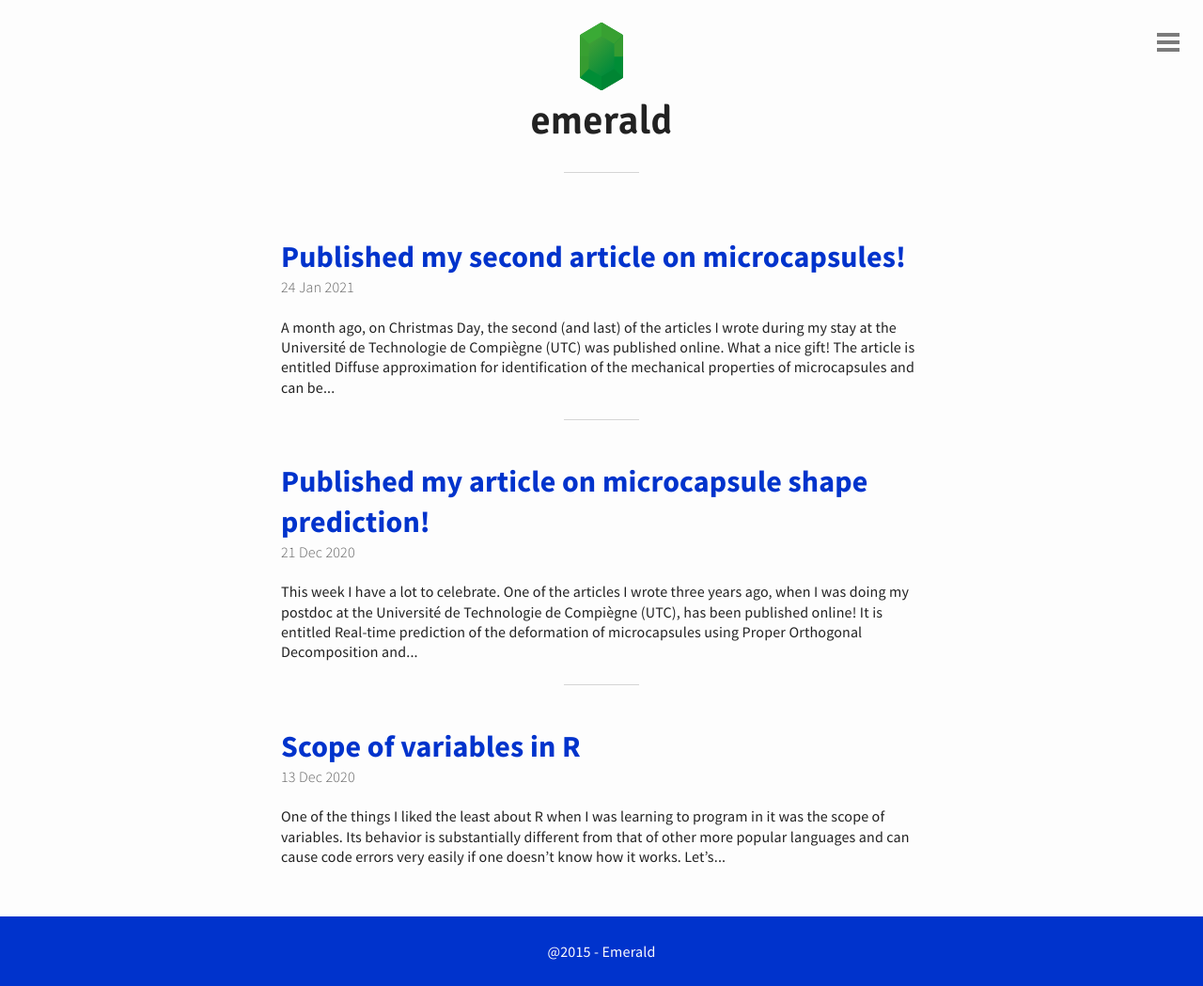
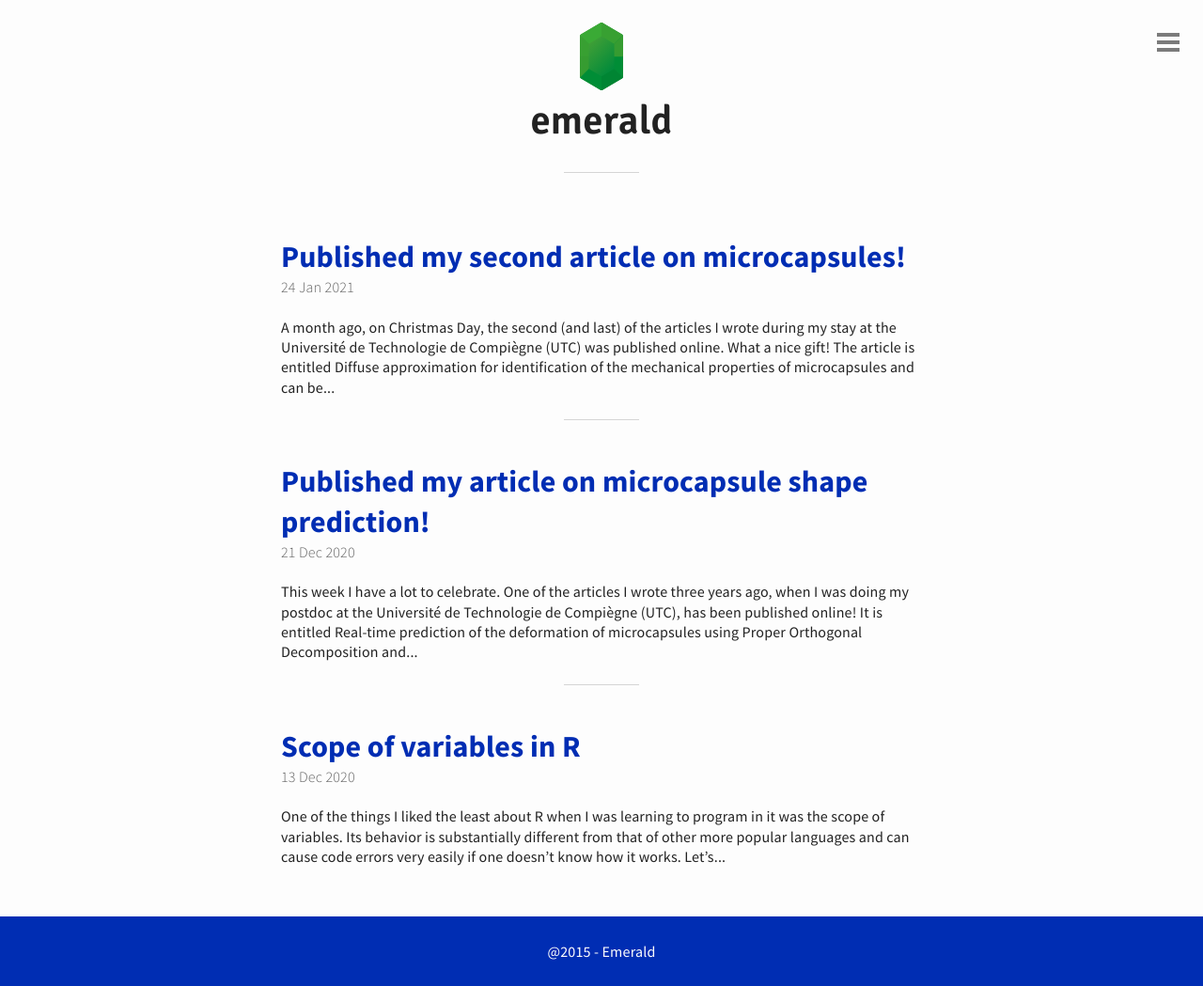
Before and after one commit to quesadagranja/quesadagranja.github.io, a Jekyll site: the page built from index.html, in a window 1280 px wide. Shown: the whole page at 94% size. Built offline with Jekyll 4.4.1, drawn with Linux system fonts in a browser that asks for light colours; the list of posts is cut into pages by our own code.

Commit message:
Update base.scss

```diff
--- a/_sass/base.scss
+++ b/_sass/base.scss
@@ -18,7 +18,7 @@ html, body, h1, h2, h3, h4, h5, h6, p, ul, ol, li, img {
 
 /*- Base color -*/
 
-$main-color: #0033CC;
+$main-color: #002DB3;
 $background-color: #FDFDFD;
 $text-color: #222222;
 
```
